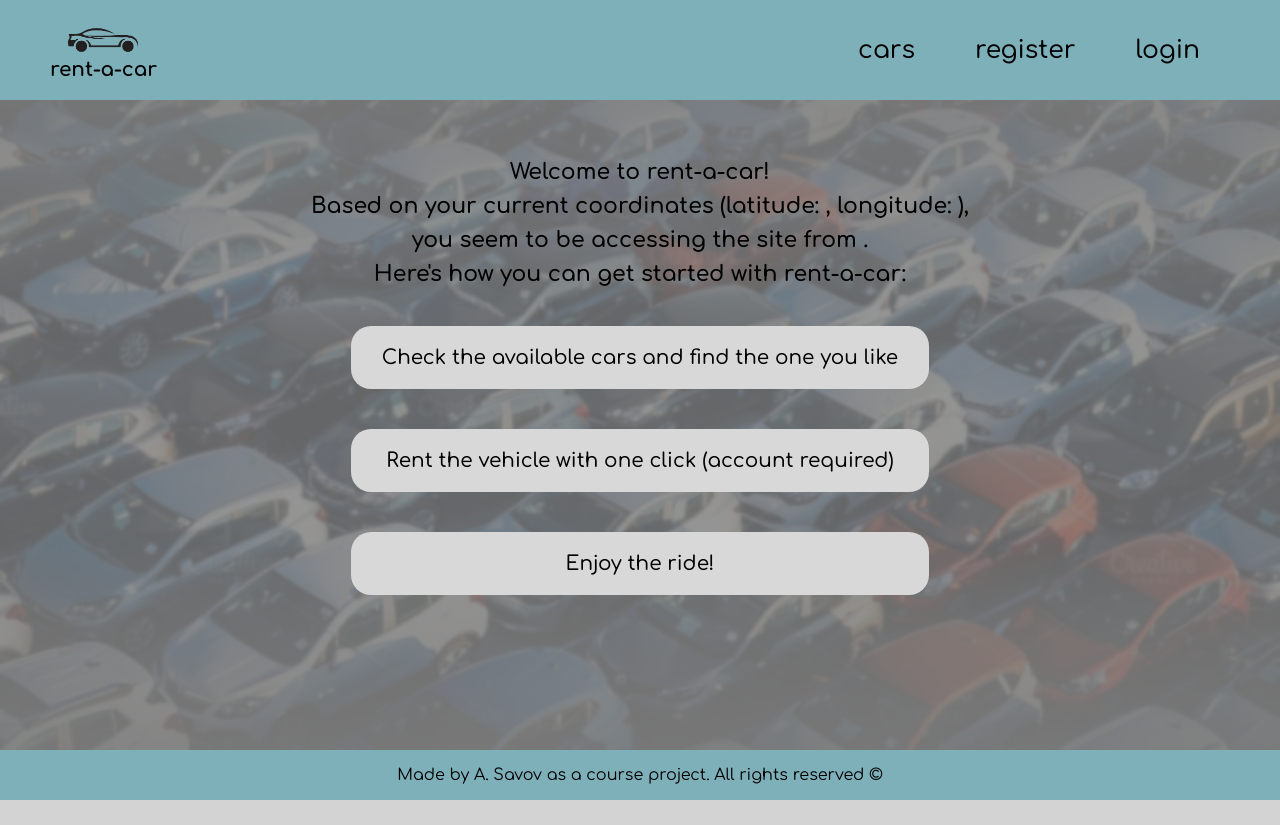
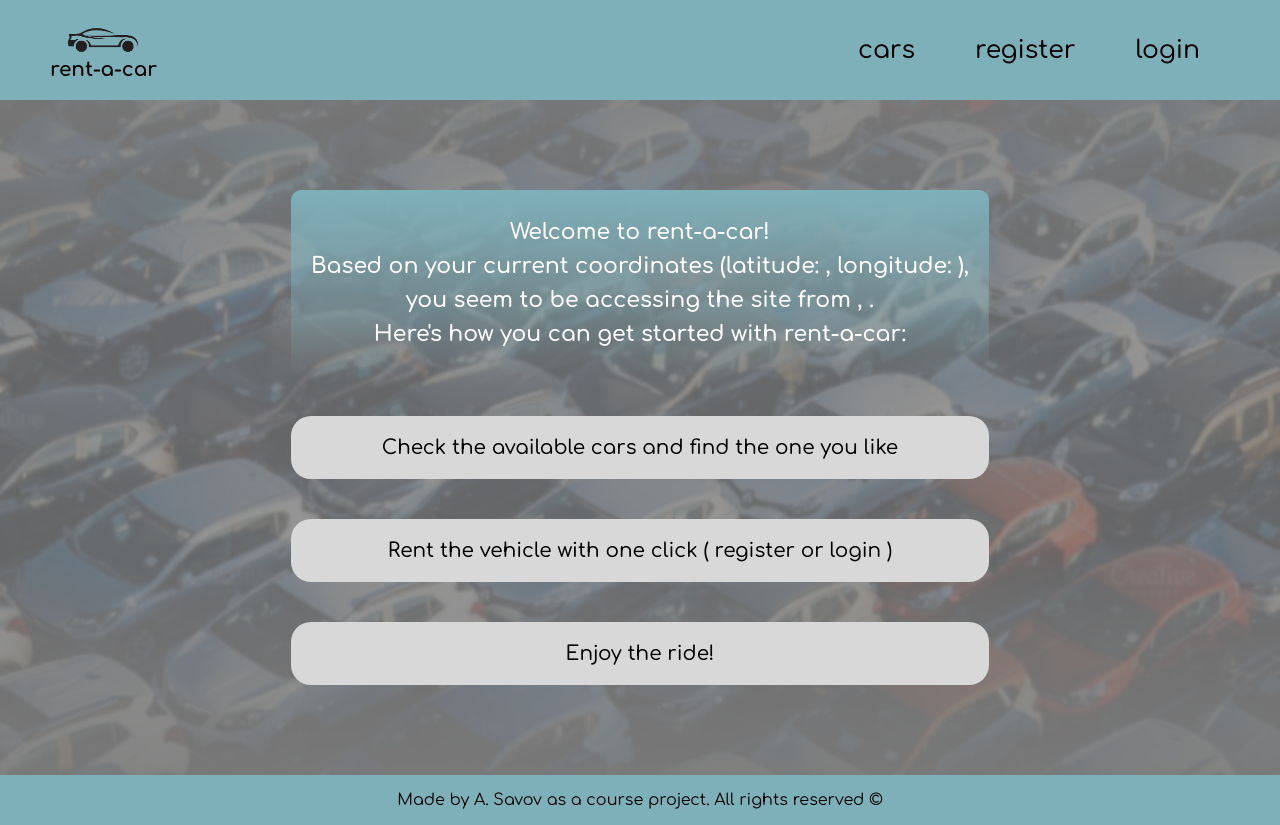
Before and after one commit to ApostolSavov/rent-a-car, an Angular app: page / in a window 1280 px wide. Before the commit the page ends 800 px from the top, so only its background shows below. Built offline with nearby package versions, Linux system fonts and the light colour scheme; no server answers.

Commit message:
Fix geolocation

```diff
--- a/src/app/home/home.component.html
+++ b/src/app/home/home.component.html
@@ -1,31 +1,37 @@
 <div class="home">
     <ng-container *ngIf="!isLogged">
-        <p class="home__welcome-message-text">Welcome to rent-a-car!</p>
-        <p class="home__welcome-message-text">Based on your current coordinates
-            (latitude: {{location?.lat.toFixed(0)}}, longitude: {{location?.lon.toFixed(0)}}),</p>
-        <p class="home__welcome-message-text"> you seem to be
-            accessing the site from {{location?.country}}.</p>
-        <p class="home__welcome-message-text">Here's how you can get started with rent-a-car:</p>
+        <div class="home__welcome-message">
+            <p class="home__welcome-message-text">Welcome to rent-a-car!</p>
+            <p class="home__welcome-message-text">Based on your current coordinates
+                (latitude: {{location?.latitude.toFixed(2)}}, longitude: {{location?.longitude.toFixed(2)}}),</p>
+            <p class="home__welcome-message-text"> you seem to be
+                accessing the site from {{location?.city}}, {{location?.country_name}}.</p>
+            <p class="home__welcome-message-text">Here's how you can get started with rent-a-car:</p>
+        </div>
+
     </ng-container>
     <ng-container *ngIf="isLogged">
         <div class="home__welcome-message">
             <p class="home__welcome-message-text">Welcome back!</p>
             <p class="home__welcome-message-text">Based on your current coordinates
-                (latitude: {{location?.lat.toFixed(0)}}, longitude: {{location?.lon.toFixed(0)}}),</p>
+                (latitude: {{location?.latitude.toFixed(2)}}, longitude: {{location?.longitude.toFixed(2)}}),</p>
             <p class="home__welcome-message-text"> you seem to be
-                accessing the site from {{location?.country}}.</p>
+                accessing the site from {{location?.city}}, {{location?.country_name}}.</p>
+
 
         </div>
     </ng-container>
 
     <div class="home__step-container">
         <p class="home__step">
-            Check the available cars and find the one you like
+            Check the available <a class="home__step-link" href="#" routerLink="/cars">cars</a> and find the one you
+            like
         </p>
     </div>
     <div class="home__step-container">
         <p class="home__step">
-            Rent the vehicle with one click (account required)
+            Rent the vehicle with one click ( <a href="#" routerLink="user/register">register</a> or <a href="#"
+                routerLink="/user/login">login</a> )
         </p>
     </div>
     <div class="home__step-container">
--- a/src/app/services/util.service.ts
+++ b/src/app/services/util.service.ts
@@ -12,7 +12,7 @@ export class UtilService {
   constructor(private http: HttpClient) {}
 
   getLocation(): Observable<object> {
-    return this.http.get<object>('https://freegeoip.app/json').pipe(
+    return this.http.get<object>('https://freegeoip.app/json/').pipe(
       tap((x) => {
         this.location = x;
       })
```
